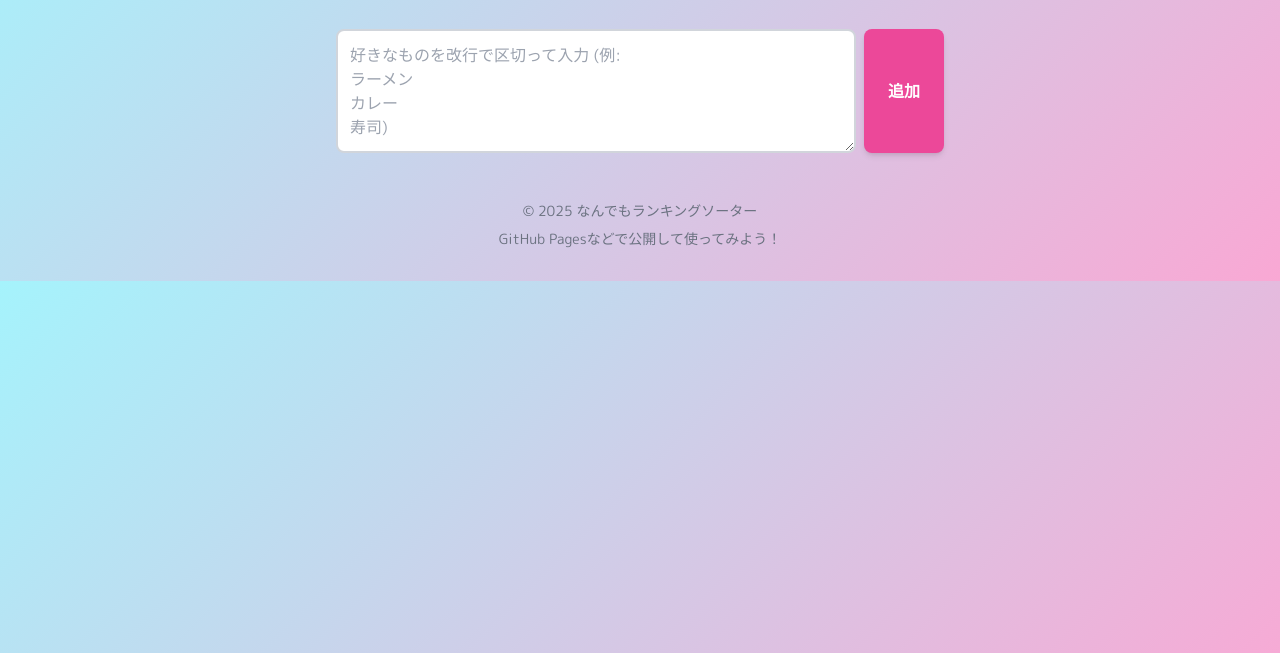
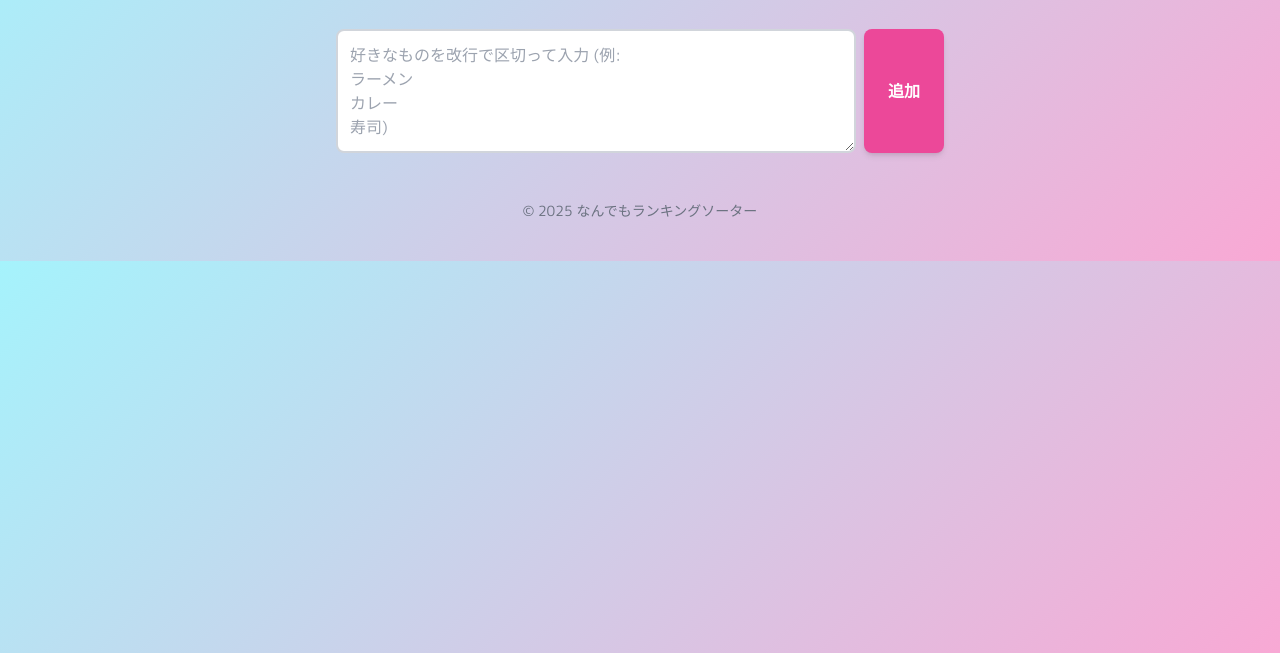
Before and after one commit to RyoyaGM/All-Purpose-Sorter, a plain HTML site: page index.html in a window 1280 px wide. Shown: the part 147-800 px from the top of the page. Drawn offline with nearby package versions, Linux system fonts and the light colour scheme.

Commit message:
Update index.html

```diff
--- a/index.html
+++ b/index.html
@@ -68,7 +68,7 @@
         <!-- フッター -->
         <footer class="text-center mt-12 text-gray-500 text-sm space-y-2">
             <p>&copy; 2025 なんでもランキングソーター</p>
-            <p>GitHub Pagesなどで公開して使ってみよう！</p>
+            <p></p>
         </footer>
 
     </div>
```
